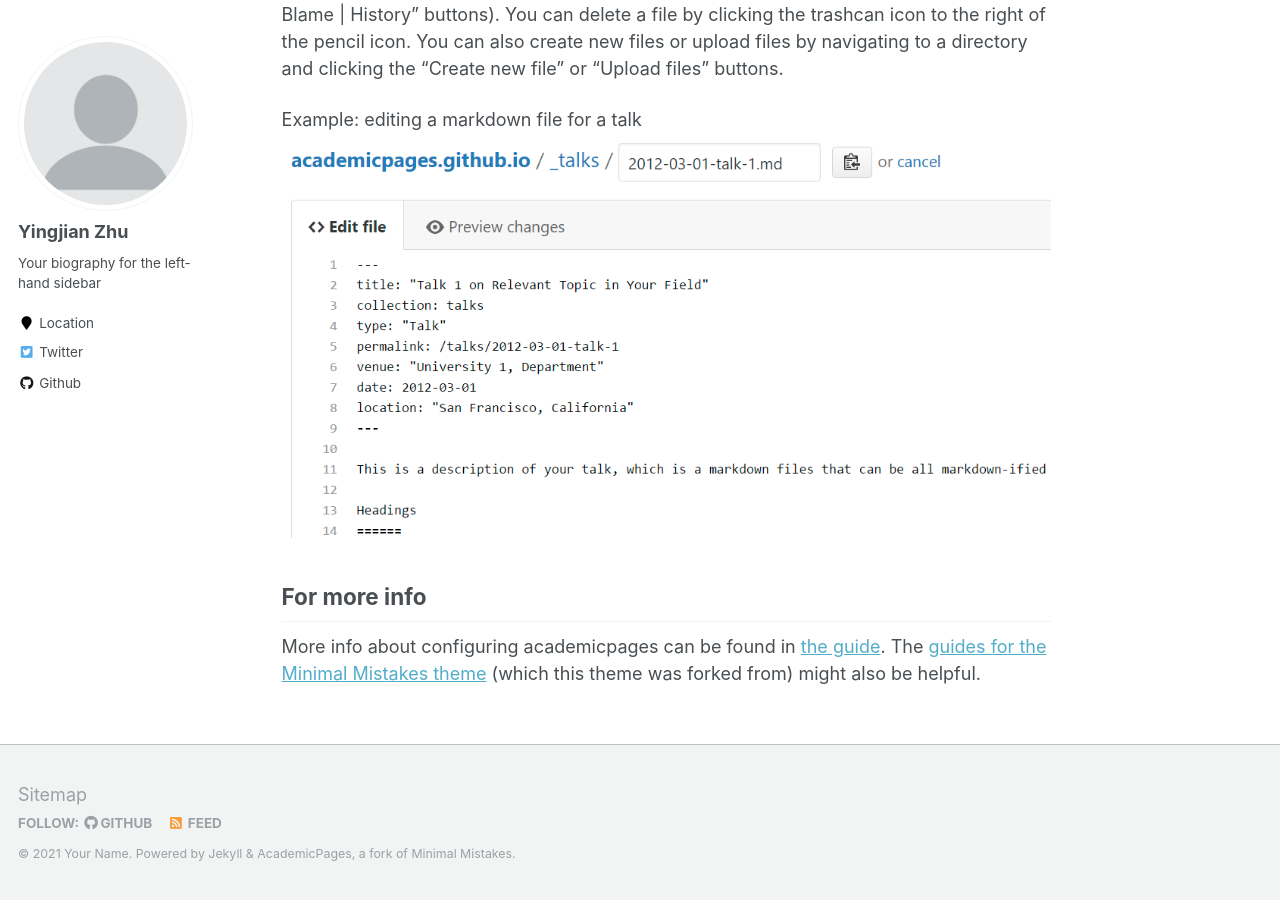
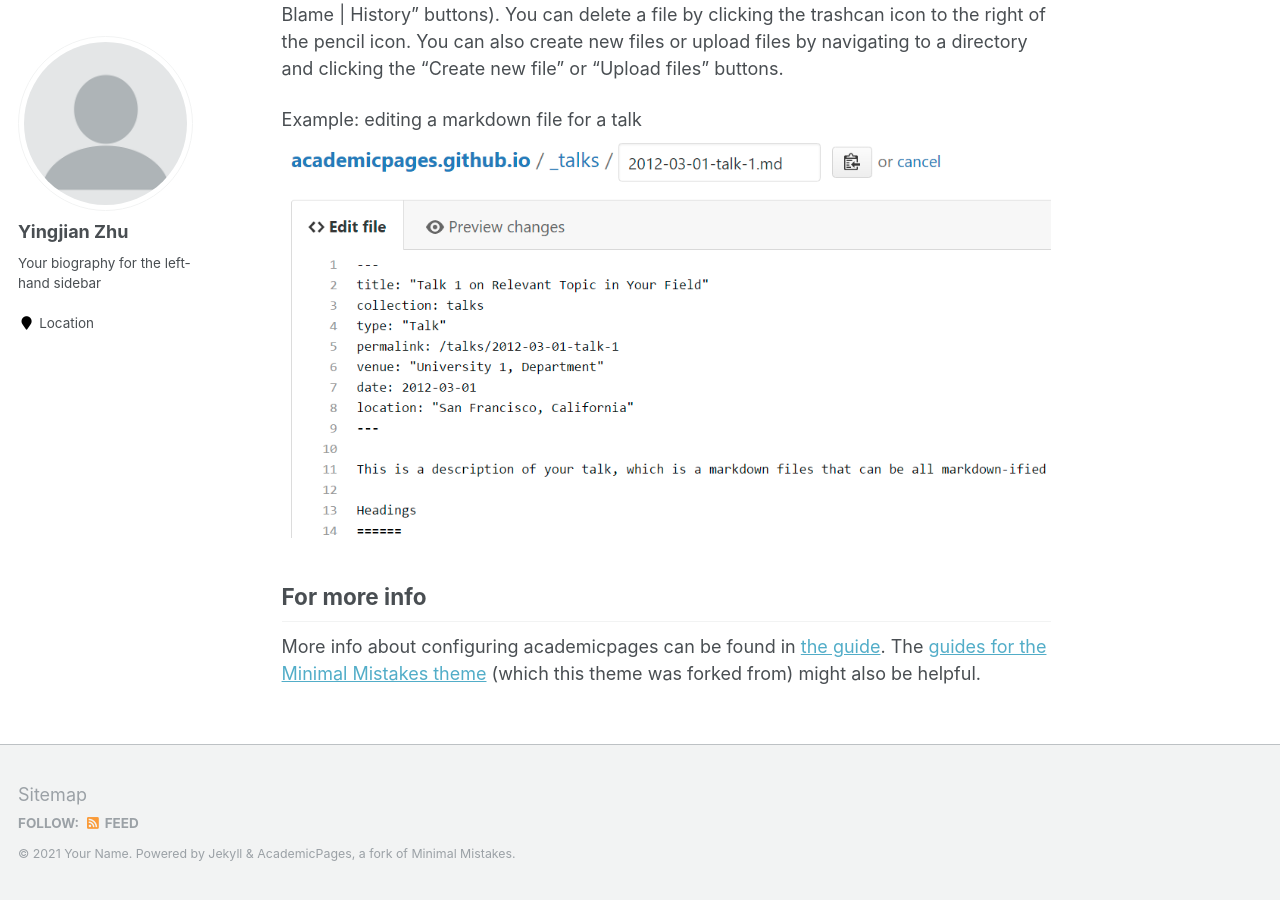
Before and after one commit to Dexter988/Dexter988.github.io, a Jekyll site: the page built from _pages/about.md, in a window 1280 px wide and 900 px high, scrolled down 2463 px. Built offline with Jekyll 4.4.1, drawn with Linux system fonts in a browser that asks for light colours.

Commit message:
Update _config.yml

```diff
--- a/_config.yml
+++ b/_config.yml
@@ -96,7 +96,7 @@ author:
   flickr           :
   facebook         :
   foursquare       :
-  github           : "Dexter988"
+  github           : #"Dexter988"
   google_plus      :
   keybase          :
   instagram        :
@@ -109,7 +109,7 @@ author:
   stackoverflow    : # http://stackoverflow.com/users/123456/username
   steam            :
   tumblr           :
-  twitter          : "replacethistwitterhandle"
+  twitter          : #"replacethistwitterhandle"
   vine             :
   weibo            :
   xing             :
```
